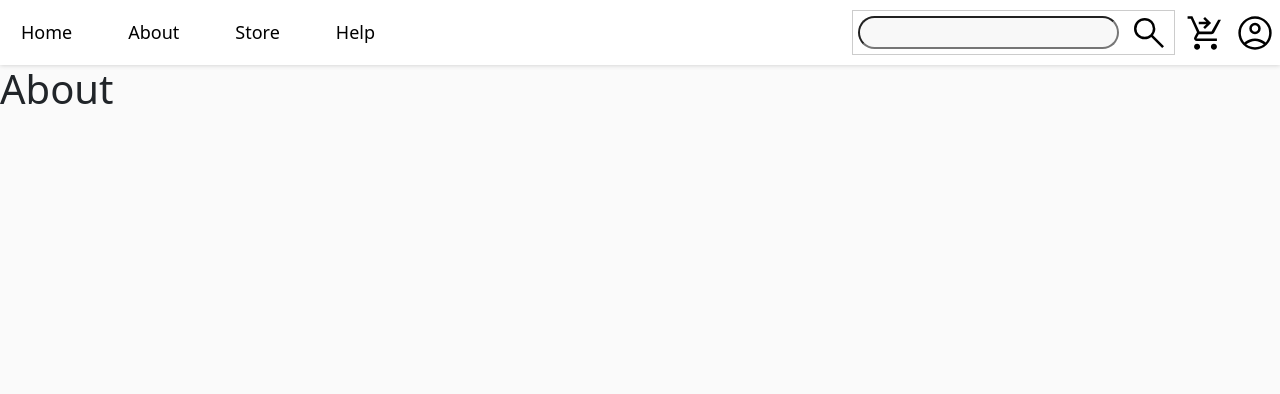
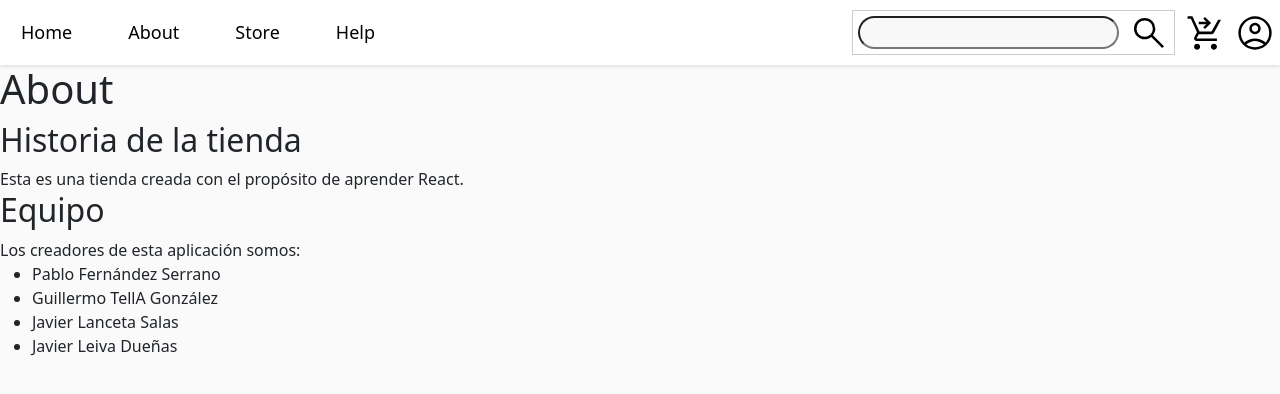
Before and after one commit to pablofs02/shopeen, a React (Vite) app: page /about in a window 1280 px wide. Shown: the top 394 px of the page. Built offline with nearby package versions, Linux system fonts and the light colour scheme.

Commit message:
Update About.tsx

```diff
--- a/src/pages/About.tsx
+++ b/src/pages/About.tsx
@@ -1,5 +1,23 @@
-function About() {
-  return <h1>About</h1>
+function About(){
+    return(
+        <div>
+            <h1>About</h1>
+            <section>
+                <h2>Historia de la tienda</h2>
+                Esta es una tienda creada con el propósito de aprender React.
+            </section>
+            <section>
+                <h2>Equipo</h2>
+                Los creadores de esta aplicación somos:
+                <ul>
+                    <li>Pablo Fernández Serrano</li>
+                    <li>Guillermo TellA González</li>
+                    <li>Javier Lanceta Salas</li>
+                    <li>Javier Leiva Dueñas</li>
+                </ul>
+            </section>
+        </div>
+    );
 }
 
 export default About
```
